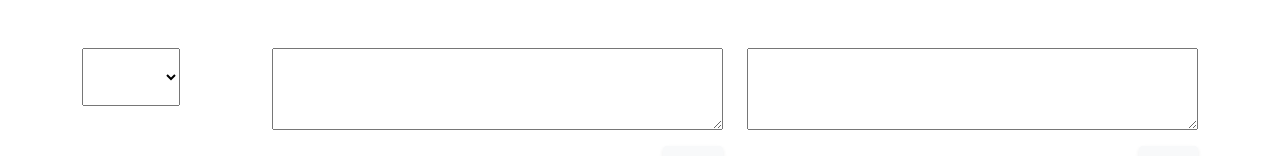
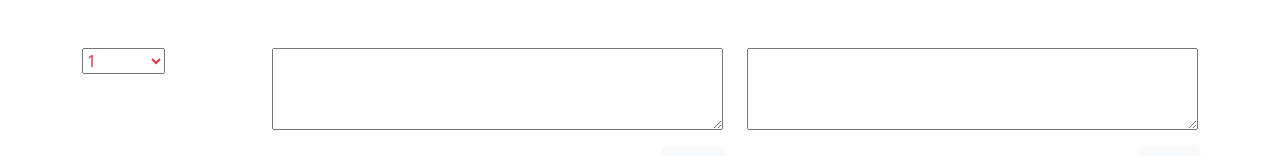
Before and after one commit to SarvarRahim/cesar-shifr-rot, a plain HTML site: page index.html in a window 1280 px wide. Shown: the top 156 px of the page. Drawn offline with Linux system fonts and the light colour scheme.

Commit message:
edit color select options

```diff
--- a/index.html
+++ b/index.html
@@ -15,8 +15,8 @@
       <div class="row">
 
         <div class="col-md-2 mb-sm-4">
-          <select class="js-filter col-md-6 py-3 px-5 mb-3 mb-md-0" name="filter-rotate">
-            <option value="1">1</option>
+          <select class="js-filter text-danger col-md-6" name="filter-rotate">
+            <option class="text-danger" value="1">1</option>
             <option value="2">2</option>
             <option value="3">3</option>
             <option value="4">4</option>
```
